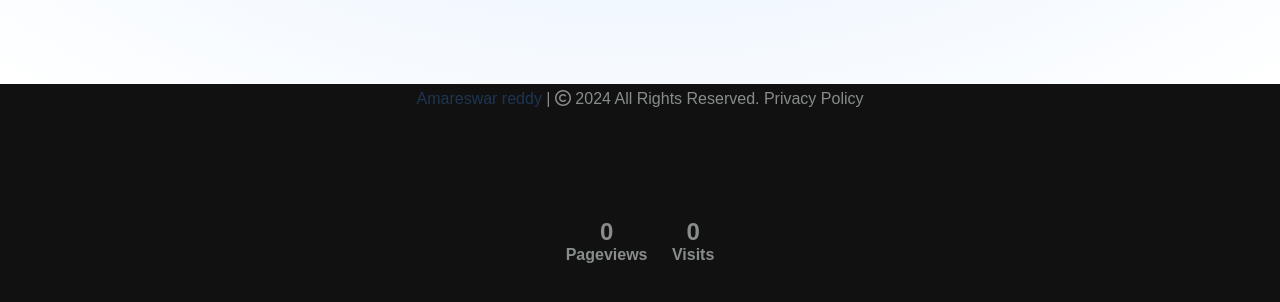
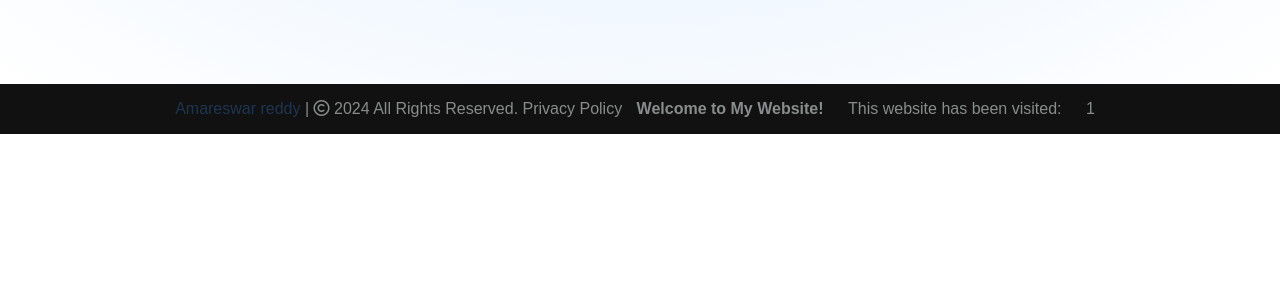
Before and after one commit to amareswar9000/task1, a plain HTML site: page index.html in a window 1280 px wide. Shown: the part 2690-2992 px from the top of the page. After the commit the page ends 2824 px from the top, so only its background shows below. Drawn offline with Linux system fonts and the light colour scheme; files whose address does not match are found by name.

Commit message:
Update index.html

```diff
--- a/index.html
+++ b/index.html
@@ -213,15 +213,25 @@
         <span>
           <a href="#"> Amareswar reddy</a> | <span class="far fa-copyright"></span> 2024 All Rights Reserved. Privacy Policy
         </span>
-        <section><div class="counter">
-          <span id="pageviews-count">0</span>
-          <h4>Pageviews</h4>
-      </div>
-      <div class="counter">
-          <span id="visits-count">0</span>
-          <h4>Visits</h4>
-      </div>
-</section>
+        <h1 class="counter">Welcome to My Website!</h1>
+  <p class="counter">This website has been visited:</p>
+  <p class="counter" id="visit-count">0</p>
+
+  <script>
+    // Function to update and display visit count
+    function updateVisitCount() {
+      let count = localStorage.getItem('visitCount') || 0;
+      count = parseInt(count) + 1;
+      localStorage.setItem('visitCount', count);
+      document.getElementById('visit-count').textContent = count;
+    }
+
+    // Call the function on page load
+    window.onload = function() {
+      updateVisitCount();
+    };
+  </script>
+
       </footer>
       <script src='https://kit.fontawesome.com/3b57a2a2a7.js'></script>
       <!-- JavaScript Removed -->
```
